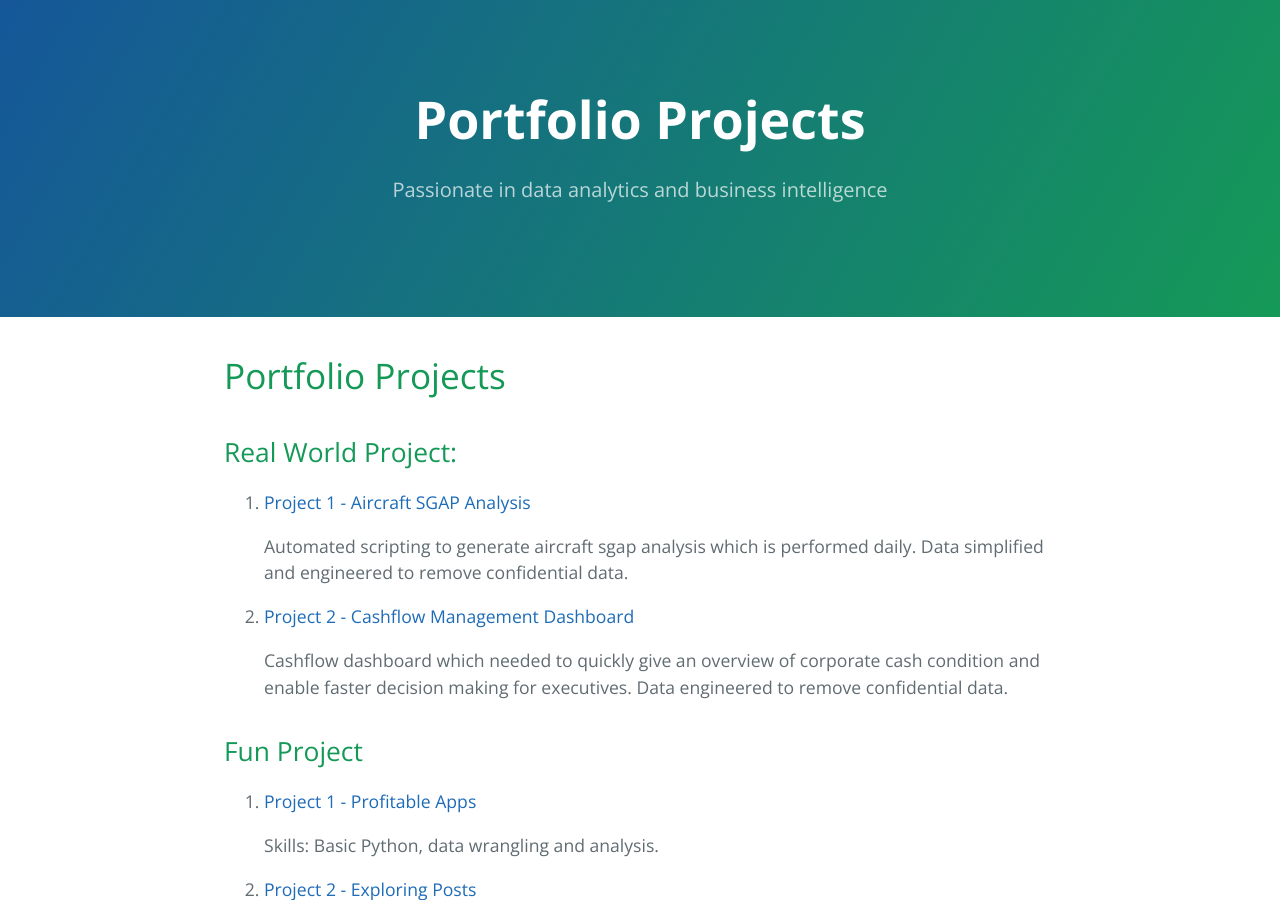
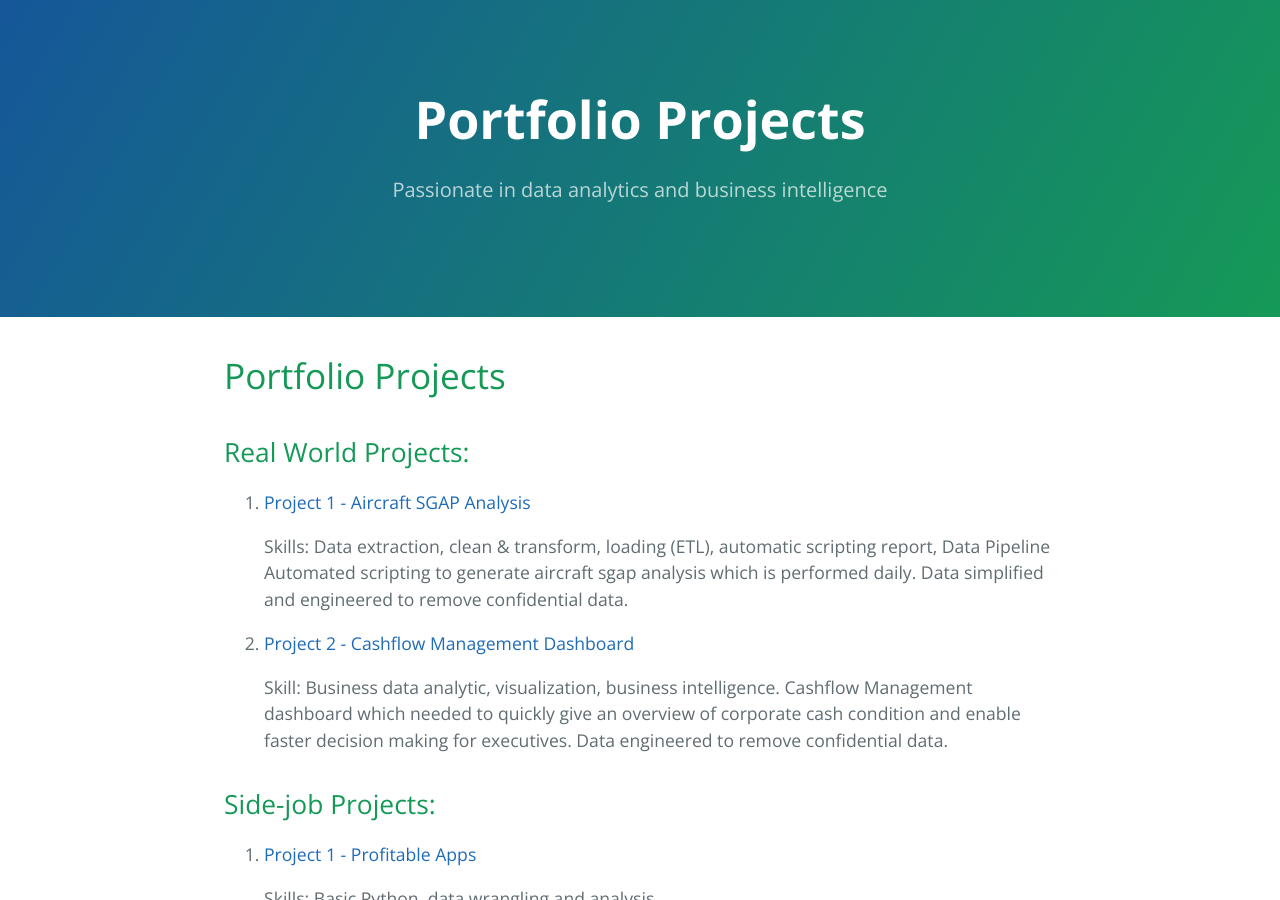
Before and after one commit to shanizalh/shanizalh.github.io, a Jekyll site: the page built from index.md, in a window 1280 px wide and 900 px high. Built offline with Jekyll 4.4.1, drawn with Linux system fonts in a browser that asks for light colours; our own code applies the rules of GitHub Pages for plain Markdown files.

Commit message:
Edited Description

```diff
--- a/index.md
+++ b/index.md
@@ -1,15 +1,17 @@
 # Portfolio Projects
 
-## Real World Project:
+## Real World Projects:
 1. [Project 1 - Aircraft SGAP Analysis](https://github.com/shanizalh/aircraftsgap)
 
+    Skills: Data extraction, clean & transform, loading (ETL), automatic scripting report, Data Pipeline
     Automated scripting to generate aircraft sgap analysis which is performed daily. Data simplified and engineered to remove confidential data.
 
 2. [Project 2 - Cashflow Management Dashboard](https://public.tableau.com/views/CashflowManagementDashboard/Dashboard1?:language=en-US&publish=yes&:display_count=n&:origin=viz_share_link)
 
-    Cashflow dashboard which needed to quickly give an overview of corporate cash condition and enable faster decision making for executives. Data engineered to remove confidential data.
+    Skill: Business data analytic, visualization, business intelligence.
+    Cashflow Management dashboard which needed to quickly give an overview of corporate cash condition and enable faster decision making for executives. Data engineered to remove confidential data.
 
-## Fun Project
+## Side-job Projects:
 1. [Project 1 - Profitable Apps](https://github.com/shanizalh/portfolio/blob/master/profitable-app/profitable_app.ipynb)
 
     Skills: Basic Python, data wrangling and analysis.
```
